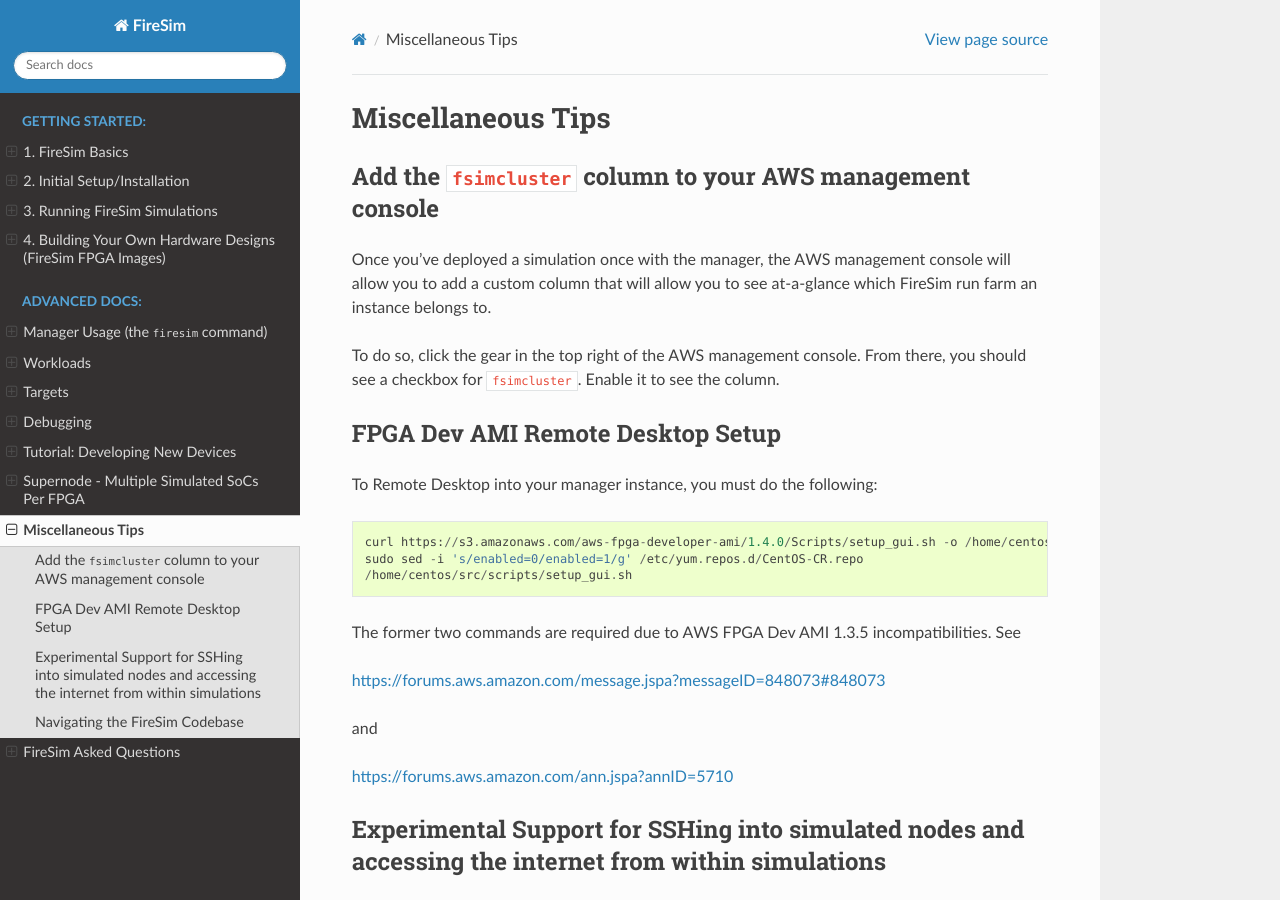
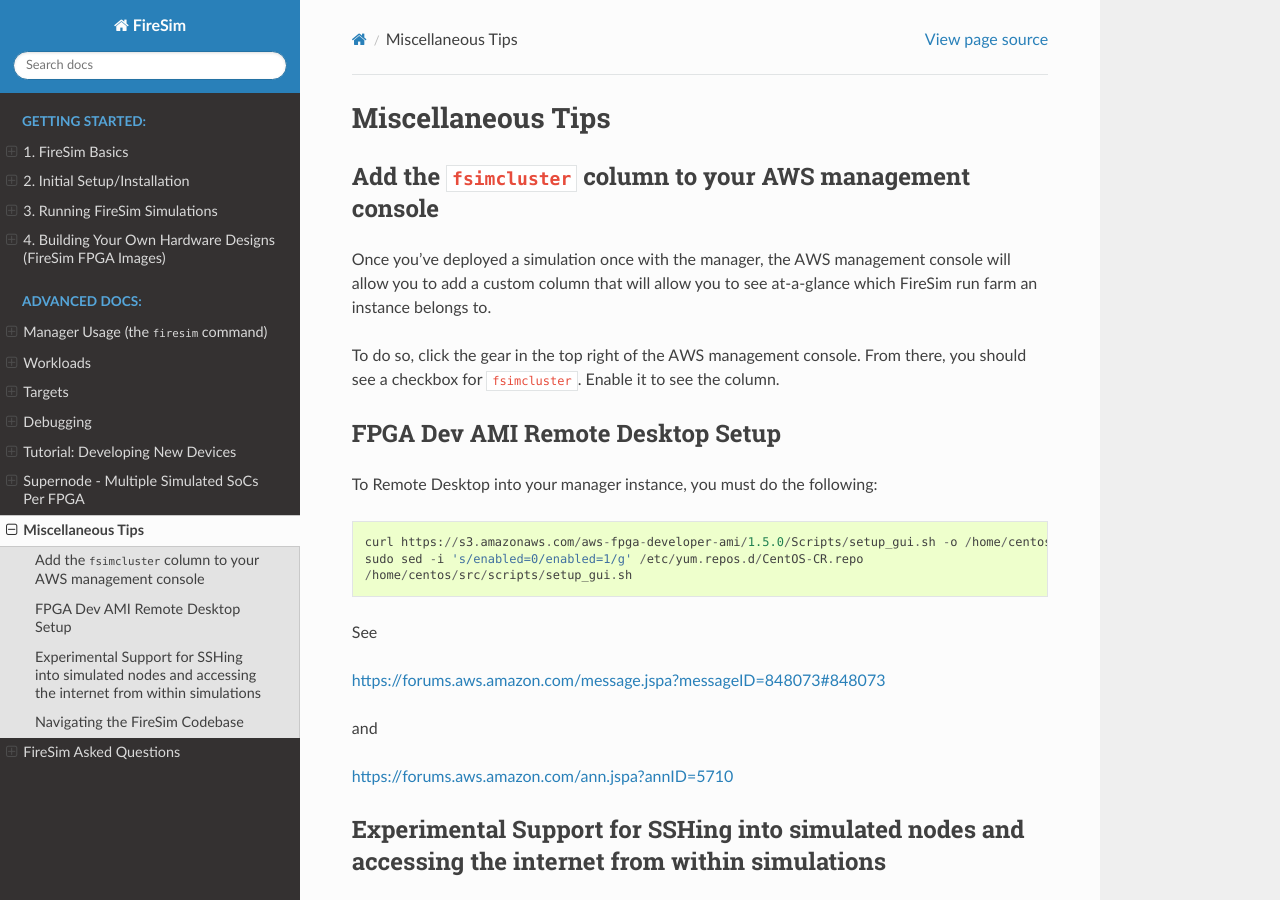
Before and after one commit to firesim/firesim, a Sphinx documentation site: the page built from docs/Advanced-Usage/Miscellaneous-Tips.rst, in a window 1280 px wide and 900 px high. Built offline with Sphinx 7.4.7 and the Read the Docs theme 2.0.0, drawn with Linux system fonts in a browser that asks for light colours.

```diff
--- a/docs/Advanced-Usage/Miscellaneous-Tips.rst
+++ b/docs/Advanced-Usage/Miscellaneous-Tips.rst
@@ -20,11 +20,12 @@ To Remote Desktop into your manager instance, you must do the following:
 
 ::
 
-    curl https://s3.amazonaws.com/aws-fpga-developer-ami/1.4.0/Scripts/setup_gui.sh -o /home/centos/src/scripts/setup_gui.sh
+    curl https://s3.amazonaws.com/aws-fpga-developer-ami/1.5.0/Scripts/setup_gui.sh -o /home/centos/src/scripts/setup_gui.sh
     sudo sed -i 's/enabled=0/enabled=1/g' /etc/yum.repos.d/CentOS-CR.repo
     /home/centos/src/scripts/setup_gui.sh
 
-The former two commands are required due to AWS FPGA Dev AMI 1.3.5 incompatibilities. See
+
+See
 
 https://forums.aws.amazon.com/message.jspa?messageID=848073#848073
 
```
